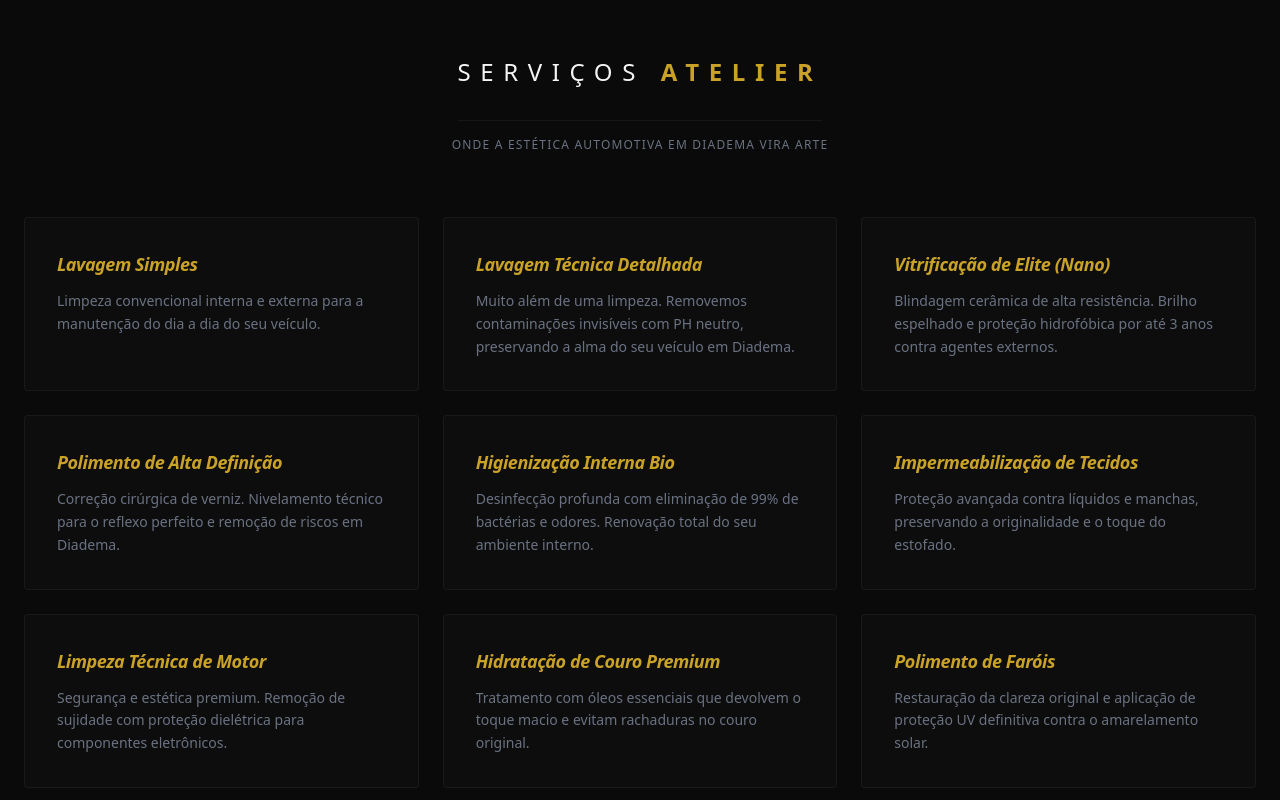
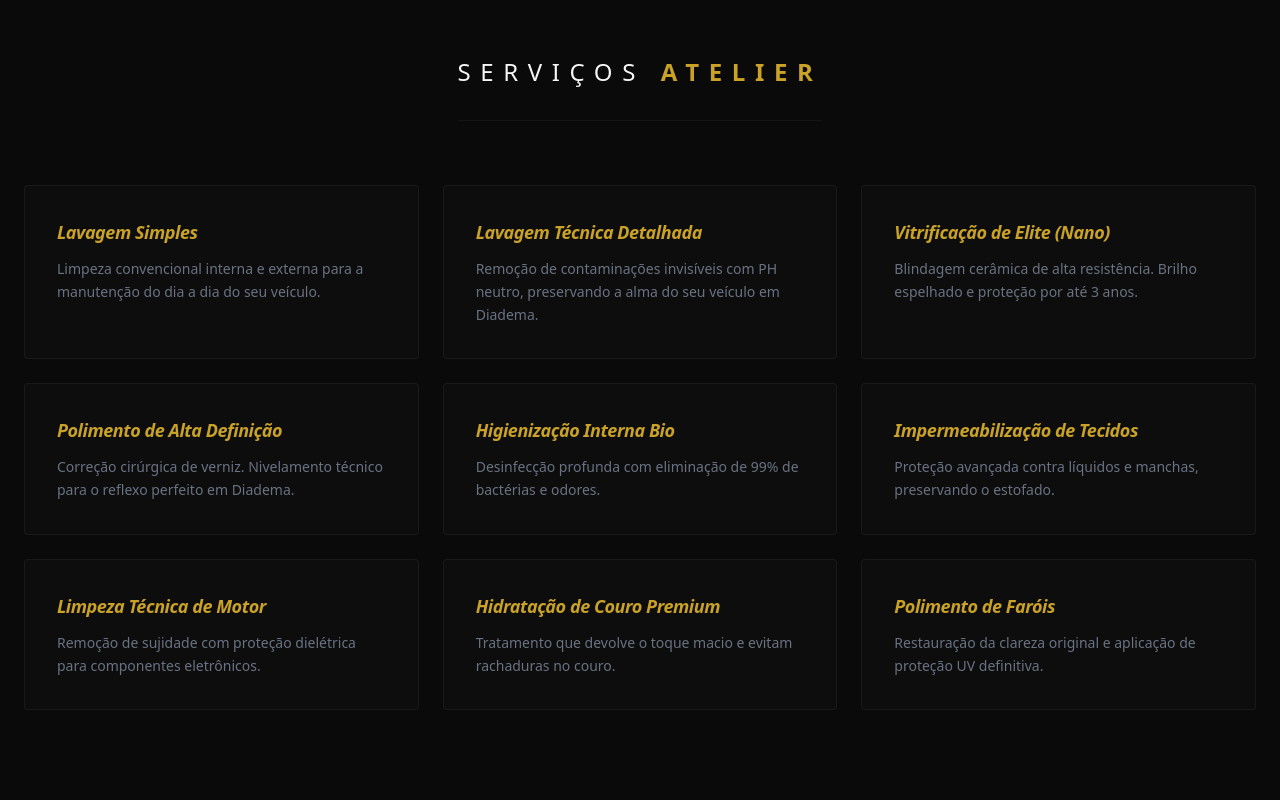
Before and after one commit to Caveiradiadema/garagem-de-luxo, a Next.js app: page / in a window 1280 px wide. Shown: the part 840-1640 px from the top of the page. Built offline with nearby package versions, Linux system fonts and the light colour scheme.

Commit message:
fix: correção de sintaxe e upgrade SEO/GEO Premium

```diff
--- a/app/page.js
+++ b/app/page.js
@@ -2,21 +2,14 @@ import Image from "next/image";
 
 export const metadata = {
   metadataBase: new URL("https://garagemdeluxo.vercel.app"),
-  title: "Estética Automotiva em Diadema | Garagem de Luxo",
+  title: "Garagem de luxo — Estética Automotiva Premium",
   description: "Estética automotiva premium em Diadema - SP. Vitrificação, polimento e lavagem técnica.",
   openGraph: {
-    title: "Garagem de Luxo | Diadema",
+    title: "Garagem de luxo — Estética Automotiva Premium",
     description: "Estética automotiva premium em Diadema.",
     url: "https://garagemdeluxo.vercel.app",
-    siteName: "Garagem de Luxo",
-    images: [
-      {
-        url: "/og-image.png",
-        width: 1200,
-        height: 630,
-        alt: "Garagem de Luxo Diadema",
-      },
-    ],
+    siteName: "Garagem de luxo",
+    images: [{ url: "/og-image.png", width: 1200, height: 630, alt: "Garagem de luxo — Estética Automotiva Premium" }],
     locale: "pt_BR",
     type: "website",
   },
@@ -31,20 +24,20 @@ export default function Home() {
 
   const servicos = [
     { t: "Lavagem Simples", d: "Limpeza convencional interna e externa para a manutenção do dia a dia do seu veículo." },
-    { t: "Lavagem Técnica Detalhada", d: "Muito além de uma limpeza. Removemos contaminações invisíveis com PH neutro, preservando a alma do seu veículo em Diadema." },
-    { t: "Vitrificação de Elite (Nano)", d: "Blindagem cerâmica de alta resistência. Brilho espelhado e proteção hidrofóbica por até 3 anos contra agentes externos." },
-    { t: "Polimento de Alta Definição", d: "Correção cirúrgica de verniz. Nivelamento técnico para o reflexo perfeito e remoção de riscos em Diadema." },
-    { t: "Higienização Interna Bio", d: "Desinfecção profunda com eliminação de 99% de bactérias e odores. Renovação total do seu ambiente interno." },
-    { t: "Impermeabilização de Tecidos", d: "Proteção avançada contra líquidos e manchas, preservando a originalidade e o toque do estofado." },
-    { t: "Limpeza Técnica de Motor", d: "Segurança e estética premium. Remoção de sujidade com proteção dielétrica para componentes eletrônicos." },
-    { t: "Hidratação de Couro Premium", d: "Tratamento com óleos essenciais que devolvem o toque macio e evitam rachaduras no couro original." },
-    { t: "Polimento de Faróis", d: "Restauração da clareza original e aplicação de proteção UV definitiva contra o amarelamento solar." }
+    { t: "Lavagem Técnica Detalhada", d: "Remoção de contaminações invisíveis com PH neutro, preservando a alma do seu veículo em Diadema." },
+    { t: "Vitrificação de Elite (Nano)", d: "Blindagem cerâmica de alta resistência. Brilho espelhado e proteção por até 3 anos." },
+    { t: "Polimento de Alta Definição", d: "Correção cirúrgica de verniz. Nivelamento técnico para o reflexo perfeito em Diadema." },
+    { t: "Higienização Interna Bio", d: "Desinfecção profunda com eliminação de 99% de bactérias e odores." },
+    { t: "Impermeabilização de Tecidos", d: "Proteção avançada contra líquidos e manchas, preservando o estofado." },
+    { t: "Limpeza Técnica de Motor", d: "Remoção de sujidade com proteção dielétrica para componentes eletrônicos." },
+    { t: "Hidratação de Couro Premium", d: "Tratamento que devolve o toque macio e evitam rachaduras no couro." },
+    { t: "Polimento de Faróis", d: "Restauração da clareza original e aplicação de proteção UV definitiva." }
   ];
 
   const jsonLd = {
     "@context": "https://schema.org",
     "@type": "AutoDetailing",
-    "name": "Garagem de Luxo Diadema",
+    "name": "Garagem de luxo",
     "image": "https://garagemdeluxo.vercel.app/Logo.png",
     "address": {
       "@type": "PostalAddress",
@@ -54,38 +47,29 @@ export default function Home() {
       "postalCode": "09920-140",
       "addressCountry": "BR"
     },
-    "geo": {
-      "@type": "GeoCoordinates",
-      "latitude": -23.6826622,
-      "longitude": -46.6212458
-    },
+    "geo": { "@type": "GeoCoordinates", "latitude": -23.6828551, "longitude": -46.6260021 },
     "telephone": "+5511981240056",
-    "url": "https://garagemdeluxo.vercel.app"
+    "url": "https://garagemdeluxo.vercel.app",
+    "priceRange": "$$$"
   };
 
   return (
     <main className="min-h-screen bg-[#0A0A0A] text-[#F5F5F5] font-sans selection:bg-[#C9A227] selection:text-black">
-      <script
-        type="application/ld+json"
-        dangerouslySetInnerHTML={{ __html: JSON.stringify(jsonLd) }}
-      />
+      <script type="application/ld+json" dangerouslySetInnerHTML={{ __html: JSON.stringify(jsonLd) }} />
 
-      {/* NAVBAR */}
       <nav className="fixed w-full z-50 p-6 flex justify-between items-center bg-black/90 backdrop-blur-xl border-b border-white/5">
         <div className="relative w-48 h-16 group">
           <div className="absolute inset-0 bg-[#C9A227]/10 blur-2xl rounded-full opacity-50 transition-opacity"></div>
-          <Image src="/Logo.png" alt="Logo Garagem de Luxo Diadema" fill className="object-contain relative z-10 scale-125 drop-shadow-[0_0_15px_rgba(201,162,39,0.3)]" priority />
+          <Image src="/Logo.png" alt="Logo Garagem de luxo" fill className="object-contain relative z-10 scale-125 drop-shadow-[0_0_15px_rgba(201,162,39,0.3)]" priority />
         </div>
         <a href={zapUrl} target="_blank" className="text-[10px] tracking-[0.4em] uppercase border border-[#C9A227]/60 px-6 py-2 hover:bg-[#C9A227] hover:text-black transition-all font-bold">
           Agendar Agora
         </a>
       </nav>
 
-      {/* HERO SECTION */}
       <section className="h-screen flex flex-col justify-center items-center text-center px-4 relative overflow-hidden">
         <div className="absolute inset-0 bg-gradient-to-b from-transparent via-[#0A0A0A]/80 to-[#0A0A0A] z-10"></div>
         <div className="absolute inset-0 bg-[url(https://images.unsplash.com/photo-1503376780353-7e6692767b70?q=80&w=2070)] bg-cover bg-center opacity-40 grayscale"></div>
-
         <div className="relative z-20 space-y-6">
           <span className="text-[#C9A227] tracking-[0.7em] text-[10px] uppercase opacity-80 font-bold block">Estética Automotiva de Elite em Diadema</span>
           <h1 className="text-5xl md:text-8xl font-extralight tracking-tighter uppercase italic leading-tight text-white">
@@ -102,11 +86,9 @@ export default function Home() {
         </div>
       </section>
 
-      {/* SERVIÇOS */}
       <section className="py-24 px-6 max-w-7xl mx-auto">
         <div className="text-center mb-16">
            <h2 className="text-2xl font-light uppercase tracking-[0.4em] border-b border-white/5 pb-8 inline-block">Serviços <span className="text-[#C9A227] font-bold">Atelier</span></h2>
-           <p className="text-gray-500 text-xs mt-4 uppercase tracking-widest">Onde a estética automotiva em Diadema vira arte</p>
         </div>
         <div className="grid grid-cols-1 md:grid-cols-2 lg:grid-cols-3 gap-6">
           {servicos.map((s, i) => (
@@ -119,14 +101,13 @@ export default function Home() {
         </div>
       </section>
 
-      {/* LOCALIZAÇÃO & MAPA */}
       <section className="py-24 bg-[#080808] border-y border-white/5">
         <div className="max-w-7xl mx-auto px-6 grid grid-cols-1 lg:grid-cols-2 gap-16 items-center">
           <div className="space-y-8 text-center lg:text-left">
             <h2 className="text-[#C9A227] text-xs uppercase tracking-[0.6em]">Geolocalização Diadema</h2>
-            <p className="text-3xl font-light text-white italic">Rua João de Almeida, 74<br/><span className="font-bold text-[#C9A227] text-xl uppercase not-italic">Centro — Diadema - SP</span></p>
+            <p className="text-3xl font-light text-white italic">Rua João de Almeida, 74 - Loja 4<br/><span className="font-bold text-[#C9A227] text-xl uppercase not-italic">Centro — Diadema - SP</span></p>
             <div className="flex flex-col sm:flex-row gap-4 justify-center lg:justify-start">
-                <a href="https://www.google.com/maps/dir/?api=1&destination=-23.6826622,-46.6212458" target="_blank" className="inline-block px-10 py-4 bg-white text-black font-bold text-xs uppercase tracking-widest hover:bg-[#C9A227] transition-all">
+                <a href="https://www.google.com/maps/dir/?api=1&destination=Rua+João+de+Almeida+74+Centro+Diadema+SP7" target="_blank" className="inline-block px-10 py-4 bg-white text-black font-bold text-xs uppercase tracking-widest hover:bg-[#C9A227] transition-all">
                   Traçar Rota
                 </a>
                 <a href={zapUrl} target="_blank" className="inline-block px-10 py-4 border border-[#C9A227] text-[#C9A227] font-bold text-xs uppercase tracking-widest hover:bg-[#C9A227] hover:text-black transition-all">
@@ -136,15 +117,15 @@ export default function Home() {
           </div>
           <div className="w-full h-[400px] grayscale opacity-60 border border-white/10 rounded-sm overflow-hidden shadow-2xl bg-[#111]">
             <iframe
-              src="https://www.google.com/maps/embed?pb=!1m18!1m12!1m3!1d3653.784537166589!2d-46.62382072466587!3d-23.68266217871724!2m3!1f0!2f0!3f0!3m2!1i1024!2i768!4f13.1!3m3!1m2!1s0x94ce44e363a011a7%3A0xe549551381226068!2sR.%20Jo%C3%A3o%20de%20Almeida%2C%2074%20-%20Centro%2C%20Diadema%20-%20SP%2C%2009920-140!5e0!3m2!1spt-BR!2sbr!4v1700000000000"
-              width="100%" height="100%" style={{ border: 0 }} allowFullScreen="" loading="lazy" referrerPolicy="no-referrer-when-downgrade">
+              src="https://www.google.com/maps/embed?pb=!1m18!1m12!1m3!1d3653.945447788414!2d-46.6260021!3d-23.6828551!2m3!1f0!2f0!3f0!3m2!1i1024!2i768!4f13.1!3m3!1m2!1s0x94ce335e1da49ed9%3A0xd1297bd77206b47e!2sGaragem%20de%20luxo!5e0!3m2!1spt-BR!2sbr!4v1709123456789!5m2!1spt-BR!2sbr"
+              width="100%" height="100%" style={{ border: 0 }} allowFullScreen="" loading="lazy">
             </iframe>
           </div>
         </div>
       </section>
 
       <footer className="py-20 text-center opacity-30 text-[9px] tracking-[0.5em] uppercase">
-        Garagem de Luxo — Atelier de Estética Automotiva Diadema — 2026
+        Garagem de luxo — Atelier de Estética Automotiva Diadema — 2026
       </footer>
     </main>
   );
```
